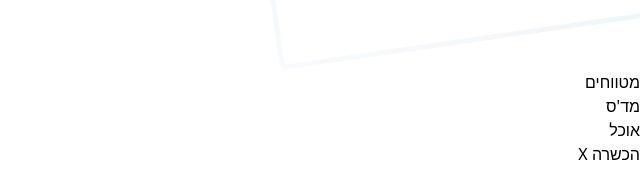
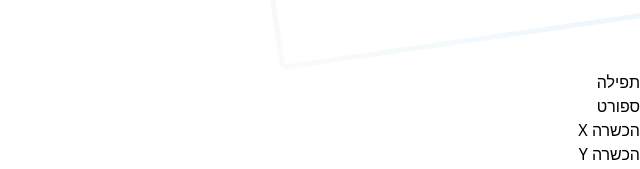
Before and after one commit to Rosenfeld99/Client_Monitoring_System_IDF, a React (Vite) app: page /todayReportsList in a window 1280 px wide. Shown: the part 628-797 px from the top of the page, without its empty margins (640-1280 px from the left). Built offline with nearby package versions, Linux system fonts and the light colour scheme.

Commit message:
add data demo db

```diff
--- a/src/components/admin/advanceSearch/AdvanceSearch.jsx
+++ b/src/components/admin/advanceSearch/AdvanceSearch.jsx
@@ -30,12 +30,8 @@ function AdvanceSearch() {
     ]
     return (
         <TransitionPage>
-            <div>
-                <div dir='rtl'>
-
-                    <Navbar />
-                </div>
-
+            <div dir='rtl' className="flex flex-col pb-20 mx-auto w-full bg-white min-h-screen flex-1  ">
+                <Navbar />
                 <div className='min-h-[85vh] items-center flex'>
                     <div className='w-[100vw] px-5 '>
                         <div className='flex flex-col items-center w-full justify-center'>
--- /dev/null
+++ b/src/db/reportsList.js
@@ -0,0 +1,79 @@
+export const reportListUsers = {
+  _id: "60c72b2f9b1d8b35f0e8a6c1",
+  users: {
+    "21092userID": {
+      "10/10/2015": [
+        {
+          id: "4",
+
+          startTime: "2016-12-12T00:00:00Z",
+          endTime: "2016-12-12T00:00:00Z",
+          content: "תפילה",
+          location: "בסיס",
+        },
+        {
+          id: "5",
+          startTime: "2016-12-12T00:00:00Z",
+          endTime: "2016-12-12T00:00:00Z",
+          content: "ספורט",
+          location: "בסיס",
+        },
+      ],
+      "11/11/2015": [
+        {
+          id: "6",
+          startTime: "2016-12-12T00:00:00Z",
+          endTime: "2016-12-12T00:00:00Z",
+          content: "אוכל",
+          location: "בסיס",
+        },
+      ],
+    },
+    "31093userID": {
+      "12/12/2016": [
+        {
+          id: "7",
+          startTime: "2016-12-12T00:00:00Z",
+          endTime: "2016-12-12T00:00:00Z",
+          content: "מטווחים",
+          location: "בסיס",
+        },
+      ],
+    },
+  },
+};
+
+export const user = {
+  userName: "אליהו מאיר",
+  role: "user",
+  lastDayReports: [
+    {
+      id: "1",
+      startTime: "2016-12-12T00:00:00Z",
+      endTime: "2016-12-12T00:00:00Z",
+      content: "תפילה",
+      location: "בסיס",
+    },
+    {
+      id: "2",
+      startTime: "2016-12-12T00:00:00Z",
+      endTime: "2016-12-12T00:00:00Z",
+      content: "ספורט",
+      location: "בסיס",
+    },
+    {
+      id: "3",
+      startTime: "2016-12-12T00:00:00Z",
+      endTime: "2016-12-12T00:00:00Z",
+      content: "הכשרה X",
+      location: "בסיס",
+    },
+    {
+      id: "4",
+      startTime: "2016-12-12T00:00:00Z",
+      endTime: "2016-12-12T00:00:00Z",
+      content: "הכשרה Y",
+      location: "בסיס",
+    },
+  ],
+};
--- a/src/pages/history/HistoryLastDay.jsx
+++ b/src/pages/history/HistoryLastDay.jsx
@@ -6,9 +6,9 @@ import BACKPAPER from "/backPaper.png"
 import { useNavigate } from 'react-router-dom'
 import "../../App.css"
 import TransitionPage from '../../animation/TransitionPage'
+import { user } from '../../db/reportsList'
 
 const HistoryLastDay = ({ }) => {
-    const reportsList = ["מטווחים", "מד'ס", "אוכל", "הכשרה X"]
     const [chooseOption, setChooseOption] = useState(null)
     const navigation = useNavigate()
 
@@ -32,12 +32,12 @@ const HistoryLastDay = ({ }) => {
                 />
                 {/* list last day */}
                 <div className="mx-8 flex-col flex items-center justify-center gap-3 z-30">
-                    {reportsList.map((item, index) => (
+                    {user?.lastDayReports?.map((item, index) => (
                         <div key={index} onClick={() => setChooseOption(index)}
                             className={` bg-white  p-2 rounded-lg text-md w-full
                         ${chooseOption === index ? "font-bold border-2 border-[#0996E5] text-black flex items-center justify-between"
                                     : "border-2 border-gray-200 font-normal text-gray-500"}`}>
-                            {item} {chooseOption === index && <BiSolidEdit onClick={() => navigation(`/ReportEdit/${'reportId'}`)} className='text-2xl text-[#0996E5]' />}
+                            {item?.content} {chooseOption === index && <BiSolidEdit onClick={() => navigation(`/ReportEdit/${'reportId'}`)} className='text-2xl text-[#0996E5]' />}
                         </div>
                     ))}
                 </div>
--- a/src/routes/AppRoute.jsx
+++ b/src/routes/AppRoute.jsx
@@ -22,7 +22,7 @@ function AppRoute() {
     // Simulate an async operation (e.g., fetching data, initializing app)
     setTimeout(() => {
       setIsLoading(false);
-    }, 3000); // Adjust the duration as needed
+    }, 2000); // Adjust the duration as needed
   }, []);
 
   const location = useLocation();
```
